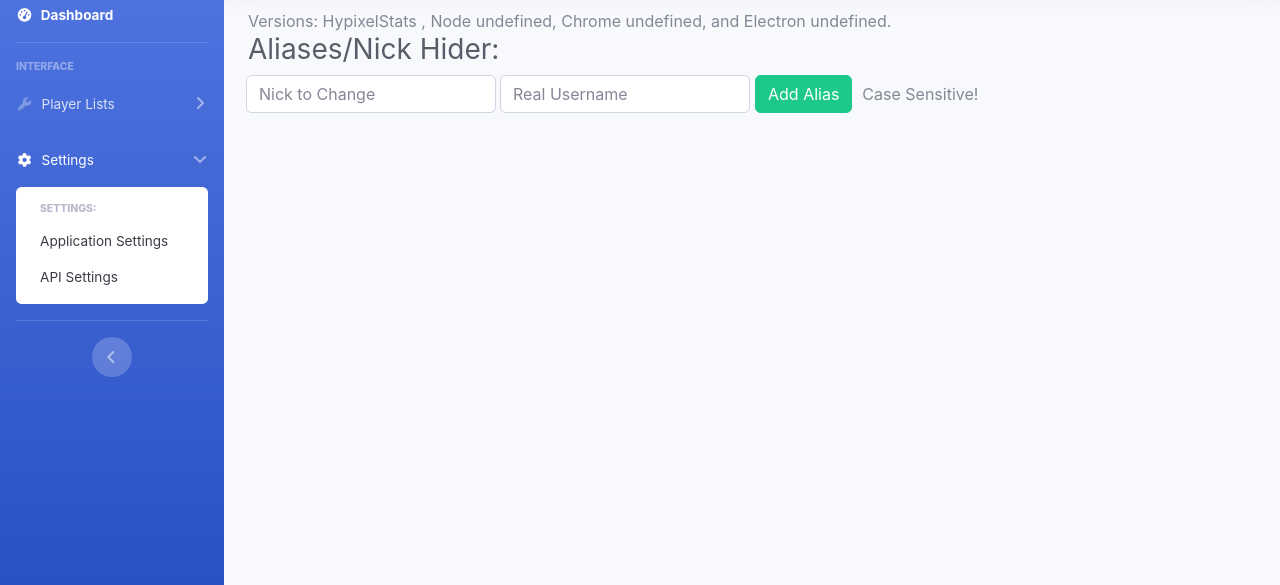
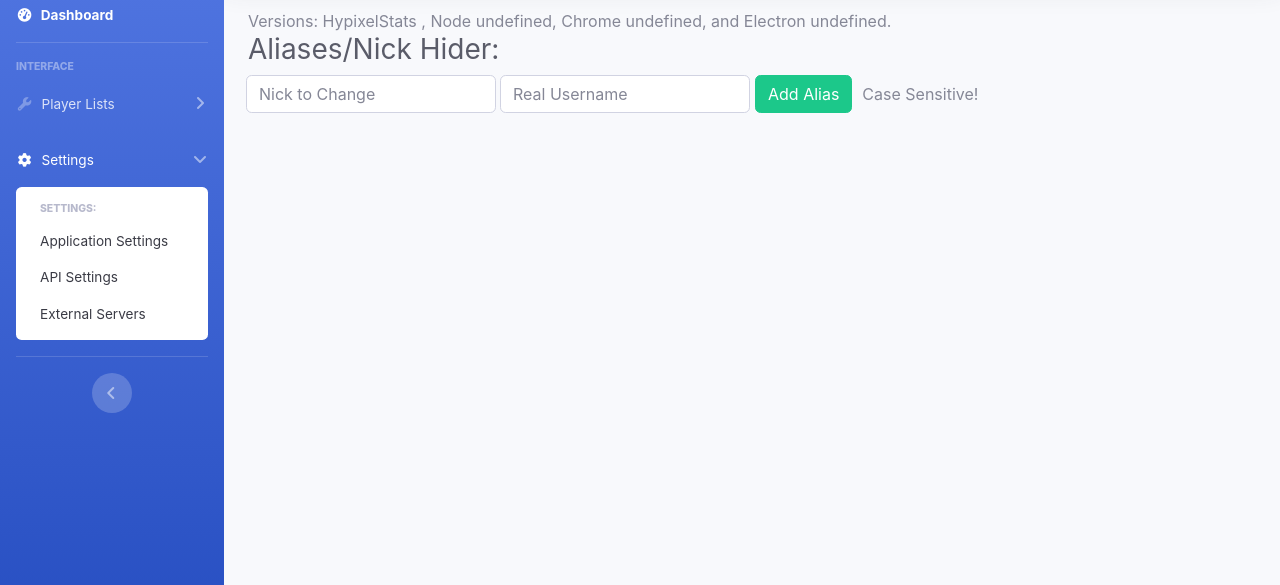
Before and after one commit to EvieHarv/HypixelStats, an Electron app: page bootstrap/aliases.html in a window 1280 px wide. Both pictures are taken after a click on the link "Settings". Shown: the part 85-670 px from the top of the page. Drawn offline with Linux system fonts and the light colour scheme; files that its build step writes are made by us from their sources; no server answers; a web font is replaced by a local one.

Commit message:
Add all sidebar refs to external servers page

```diff
--- a/bootstrap/aliases.html
+++ b/bootstrap/aliases.html
@@ -88,6 +88,7 @@
                         <h6 class="collapse-header">Settings:</h6>
                         <a class="collapse-item" href="./bootstrap/settings.html">Application Settings</a>
                         <a class="collapse-item" href="./bootstrap/api_settings.html">API Settings</a>
+                        <a class="collapse-item leavePageLink" href="./bootstrap/external_servers.html">External Servers</a>
                     </div>
                 </div>
             </li>
```
Also changed, not shown: bootstrap/api_settings.html (+1 -0 lines), bootstrap/blacklisted.html (+1 -0 lines), bootstrap/lookup.html (+1 -0 lines), bootstrap/seen.html (+1 -0 lines), bootstrap/settings.html (+1 -0 lines), bootstrap/whitelisted.html (+1 -0 lines).
